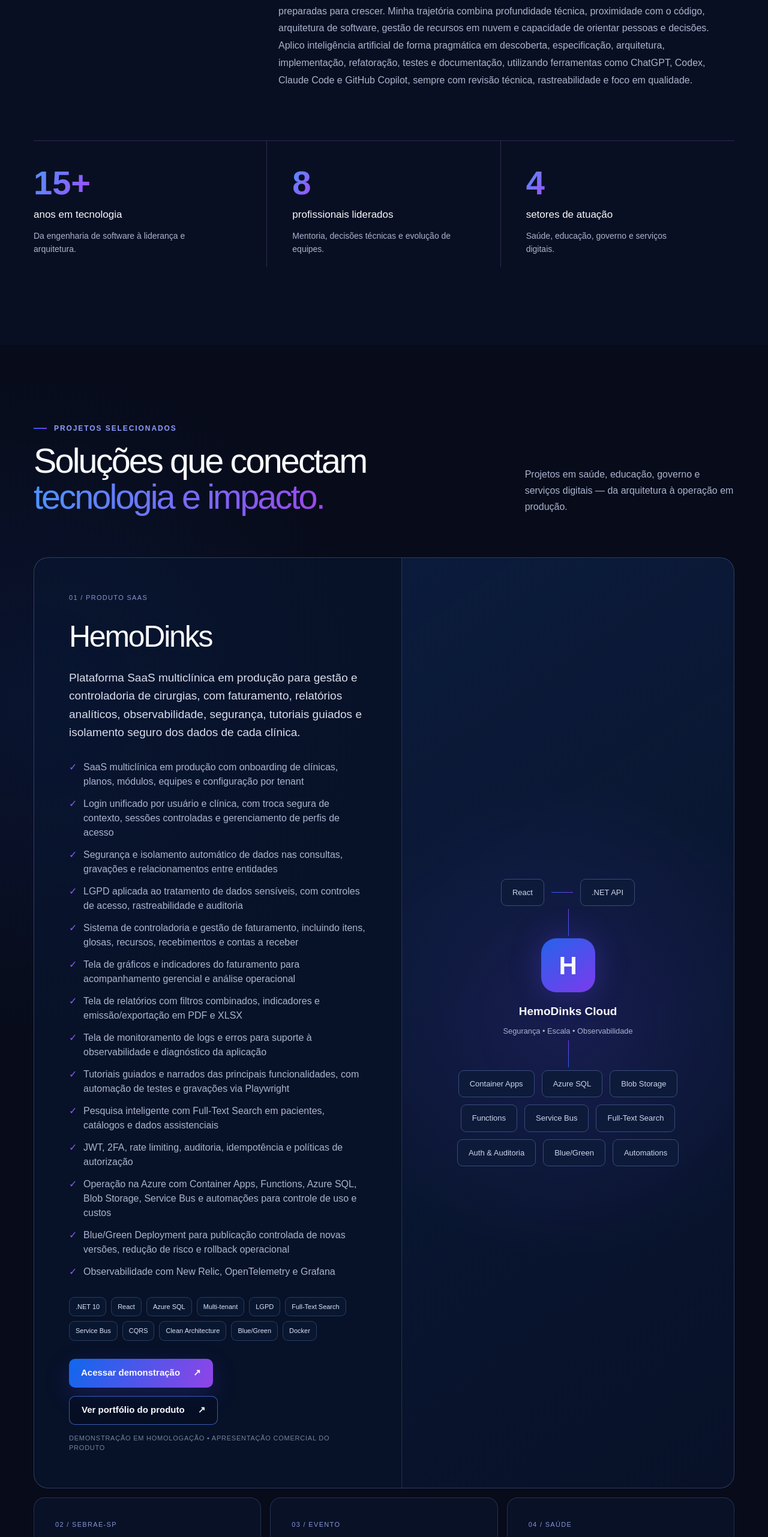
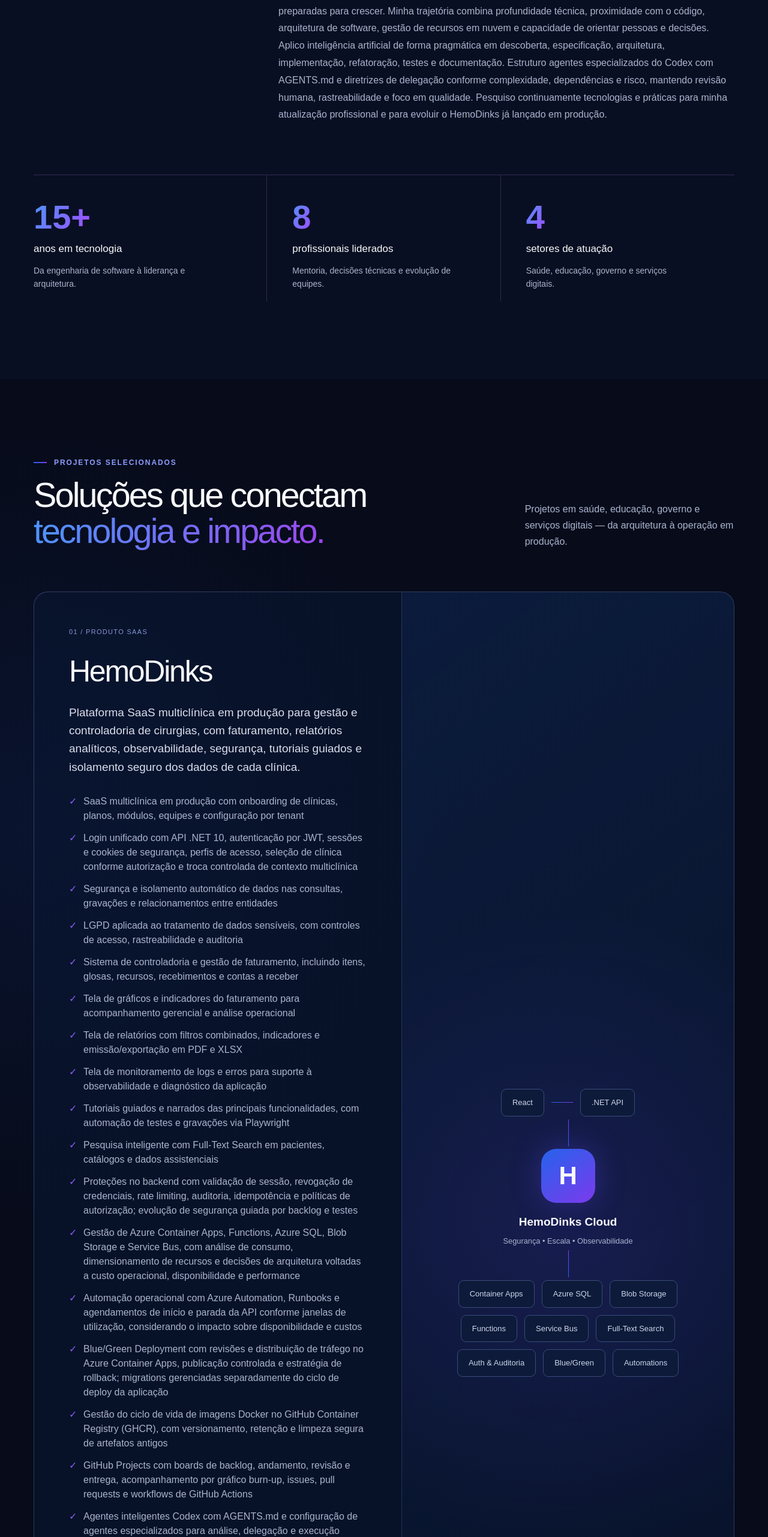
Before and after one commit to george-marcone/george-marcone-portfolio, a Next.js app: page / in a window 1280 px wide. Shown: the part 1435-3997 px from the top of the page at 60% size. Built offline with nearby package versions, Linux system fonts and the light colour scheme.

Commit message:
feat(portfolio): highlight HemoDinks cloud operations and AI engineering

```diff
--- a/app/page.tsx
+++ b/app/page.tsx
@@ -23,7 +23,7 @@
     period: "2026 — atual",
     company: "GM Tech Solutions",
     role: "Founder & Lead Software Engineer",
-    text: "Concepção e evolução do HemoDinks, da descoberta à produção: produto SaaS multiclínica, arquitetura full stack, cloud Azure, segurança, isolamento de dados, observabilidade, automações operacionais e engenharia assistida por IA.",
+    text: "Concepção, lançamento e evolução contínua do HemoDinks em produção: SaaS multiclínica com arquitetura full stack, autenticação e isolamento de dados, gestão de infraestrutura Azure e custos, CI/CD com Blue/Green, observabilidade e orquestração de agentes Codex orientada a riscos.",
     tags: [".NET", "React / Next.js", "Azure", "Multi-tenant", "AI-assisted Engineering"],
   },
   {
@@ -70,7 +70,7 @@
   {
     index: "03",
     title: "Cloud, DevOps & Operação",
-    items: ["Azure Container Apps", "Azure Functions", "Azure SQL", "Blob Storage", "Service Bus", "Gerenciamento de recursos Azure", "Blue/Green Deployment", "Automations para controle de APIs e recursos Azure", "AWS", "GCP", "Docker / Containers", "GitHub Actions", "CI/CD"],
+    items: ["Azure Container Apps", "Azure Functions", "Azure SQL", "Blob Storage", "Service Bus", "Gerenciamento de recursos e custos Azure", "Azure Automation / Runbooks e agendamentos", "Blue/Green Deployment e rollback", "GHCR / versionamento e retenção de imagens", "Migrations desacopladas do deploy", "AWS", "GCP", "Docker / Containers", "GitHub Actions", "GitHub Projects / Boards", "Burn-up / acompanhamento de entregas", "CI/CD"],
   },
   {
     index: "04",
@@ -80,12 +80,12 @@
   {
     index: "05",
     title: "IA aplicada à engenharia",
-    items: ["ChatGPT", "Codex", "Claude Code", "GitHub Copilot", "Spec-driven Development", "Prompt Engineering", "Fluxos agênticos"],
+    items: ["ChatGPT", "Codex", "Claude Code", "GitHub Copilot", "Spec-driven Development", "Prompt Engineering", "Fluxos agênticos", "Codex AGENTS.md / agentes especializados", "Orquestração e delegação por complexidade e risco"],
   },
   {
     index: "06",
     title: "Observabilidade, Segurança & Qualidade",
-    items: ["OpenTelemetry", "New Relic", "Grafana", "Logs e monitoramento de erros", "JWT", "2FA", "Rate Limiting", "Auditoria", "Idempotência", "LGPD e tratamento de dados sensíveis", "Testes automatizados", "Playwright"],
+    items: ["OpenTelemetry", "New Relic", "Grafana", "Logs e monitoramento de erros", "JWT", "Gestão de sessões e contexto de clínica", "Rate Limiting", "Auditoria", "Idempotência", "LGPD e tratamento de dados sensíveis", "Testes automatizados", "Playwright"],
   },
 ];
 
@@ -214,7 +214,7 @@
             Atuo da descoberta à produção: transformo problemas complexos em soluções seguras, sustentáveis e preparadas para crescer. Minha trajetória combina profundidade técnica, proximidade com o código, arquitetura de software, gestão de recursos em nuvem e capacidade de orientar pessoas e decisões.
           </p>
           <p>
-            Aplico inteligência artificial de forma pragmática em descoberta, especificação, arquitetura, implementação, refatoração, testes e documentação, utilizando ferramentas como ChatGPT, Codex, Claude Code e GitHub Copilot, sempre com revisão técnica, rastreabilidade e foco em qualidade.
+            Aplico inteligência artificial de forma pragmática em descoberta, especificação, arquitetura, implementação, refatoração, testes e documentação. Estruturo agentes especializados do Codex com AGENTS.md e diretrizes de delegação conforme complexidade, dependências e risco, mantendo revisão humana, rastreabilidade e foco em qualidade. Pesquiso continuamente tecnologias e práticas para minha atualização profissional e para evoluir o HemoDinks já lançado em produção.
           </p>
         </div>
         <div className="metrics">
@@ -244,7 +244,7 @@
             <p className="project-summary">Plataforma SaaS multiclínica em produção para gestão e controladoria de cirurgias, com faturamento, relatórios analíticos, observabilidade, segurança, tutoriais guiados e isolamento seguro dos dados de cada clínica.</p>
             <ul>
               <li>SaaS multiclínica em produção com onboarding de clínicas, planos, módulos, equipes e configuração por tenant</li>
-              <li>Login unificado por usuário e clínica, com troca segura de contexto, sessões controladas e gerenciamento de perfis de acesso</li>
+              <li>Login unificado com API .NET 10, autenticação por JWT, sessões e cookies de segurança, perfis de acesso, seleção de clínica conforme autorização e troca controlada de contexto multiclínica</li>
               <li>Segurança e isolamento automático de dados nas consultas, gravações e relacionamentos entre entidades</li>
               <li>LGPD aplicada ao tratamento de dados sensíveis, com controles de acesso, rastreabilidade e auditoria</li>
               <li>Sistema de controladoria e gestão de faturamento, incluindo itens, glosas, recursos, recebimentos e contas a receber</li>
@@ -253,13 +253,18 @@
               <li>Tela de monitoramento de logs e erros para suporte à observabilidade e diagnóstico da aplicação</li>
               <li>Tutoriais guiados e narrados das principais funcionalidades, com automação de testes e gravações via Playwright</li>
               <li>Pesquisa inteligente com Full-Text Search em pacientes, catálogos e dados assistenciais</li>
-              <li>JWT, 2FA, rate limiting, auditoria, idempotência e políticas de autorização</li>
-              <li>Operação na Azure com Container Apps, Functions, Azure SQL, Blob Storage, Service Bus e automações para controle de uso e custos</li>
-              <li>Blue/Green Deployment para publicação controlada de novas versões, redução de risco e rollback operacional</li>
+              <li>Proteções no backend com validação de sessão, revogação de credenciais, rate limiting, auditoria, idempotência e políticas de autorização; evolução de segurança guiada por backlog e testes</li>
+              <li>Gestão de Azure Container Apps, Functions, Azure SQL, Blob Storage e Service Bus, com análise de consumo, dimensionamento de recursos e decisões de arquitetura voltadas a custo operacional, disponibilidade e performance</li>
+              <li>Automação operacional com Azure Automation, Runbooks e agendamentos de início e parada da API conforme janelas de utilização, considerando o impacto sobre disponibilidade e custos</li>
+              <li>Blue/Green Deployment com revisões e distribuição de tráfego no Azure Container Apps, publicação controlada e estratégia de rollback; migrations gerenciadas separadamente do ciclo de deploy da aplicação</li>
+              <li>Gestão do ciclo de vida de imagens Docker no GitHub Container Registry (GHCR), com versionamento, retenção e limpeza segura de artefatos antigos</li>
+              <li>GitHub Projects com boards de backlog, andamento, revisão e entrega, acompanhamento por gráfico burn-up, issues, pull requests e workflows de GitHub Actions</li>
+              <li>Agentes inteligentes Codex com AGENTS.md e configuração de agentes especializados para análise, delegação e execução proporcional à complexidade, aos riscos e às dependências</li>
+              <li>Melhoria contínua de um produto em produção, com pesquisa técnica, testes automatizados, engenharia orientada a baixo custo, alta performance, segurança e proteção de dados alinhada à LGPD</li>
               <li>Observabilidade com New Relic, OpenTelemetry e Grafana</li>
             </ul>
             <div className="tag-list">
-              {[".NET 10", "React", "Azure SQL", "Multi-tenant", "LGPD", "Full-Text Search", "Service Bus", "CQRS", "Clean Architecture", "Blue/Green", "Docker"].map((tag) => <span key={tag}>{tag}</span>)}
+              {[".NET 10", "React", "Azure SQL", "Multi-tenant", "LGPD", "Full-Text Search", "Service Bus", "CQRS", "Clean Architecture", "Blue/Green", "GHCR", "Azure Automation", "GitHub Projects", "Codex Agents", "Docker"].map((tag) => <span key={tag}>{tag}</span>)}
             </div>
             <div className="project-actions">
               <a
```
